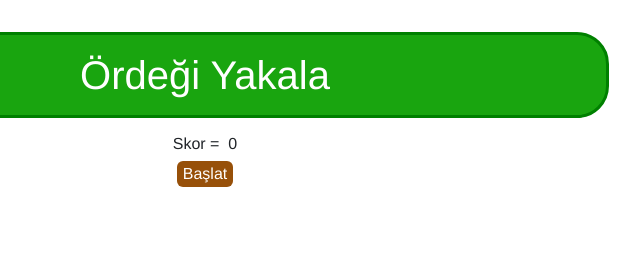
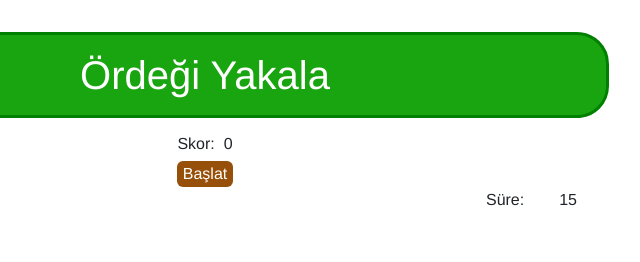
Before and after one commit to AmacEroglu/CatchDuck, a plain HTML site: page index.html in a window 1280 px wide. Shown: the top 262 px of the page, 435-1075 px from the left. Drawn offline with nearby package versions, Linux system fonts and the light colour scheme.

Commit message:
hata düzenleme

```diff
--- a/custom.css
+++ b/custom.css
@@ -5,6 +5,30 @@
    justify-content: center;
    height: 15em;
    margin-top: 2em;
+}
+
+#süre {
+    display: inline-block;
+    float: right;
+    font-size: 1rem;
+    /* border: 2px green solid;
+    background-color: green;
+    color: white; */
+    border-radius: 8px;
+    padding: 3px;
+    padding-right: 2em;
+}
+
+#süreText {
+    display: inline-block;
+    float: right;
+    font-size: 1rem;
+    /* border: 2px green solid;
+    background-color: green;
+    color: white; */
+    border-radius: 8px;
+    padding: 3px;
+    padding-right: 2em;
 }
 
 .container h1 {
--- a/index.html
+++ b/index.html
@@ -15,10 +15,12 @@
     <div class="container">
         <header>
             <h1>Ördeği Yakala</h1>
-            <h3>Skor = <span>
+            <h3>Skor: <span>
                     <div id="score"> &nbsp; 0</div>
                 </span></h3>
             <button id="başla" buton>Başlat</button>
+            <h5 id="süreText" >15</h5>
+            <h5 id="süre">Süre:</h5>
         </header>
         <div id="oyun-alanı">
             <div class="çimen">
--- a/site.js
+++ b/site.js
@@ -1,10 +1,12 @@
 const başlatBtn = document.getElementById('başla');
 const scoreText = document.getElementById('score');
 const ördekler = document.querySelectorAll('.ördek')
+const süreText = document.getElementById('süreText');
 
 let öncekiÖrdek;
 let süredoldu = false;
 let skor = 0;
+let süre = 15;
 
 function rastgeleÖrdek() {
     const sıra = Math.floor(Math.random() * ördekler.length);
@@ -34,6 +36,18 @@ function up() {
     }, süre);
 }
 
+// function oyunaBaşla() {
+//     if (!süredoldu) {
+//       süre--;
+//       süreText.textContent = süre;
+//     } else {
+//       süreText.textContent = "süre doldu";
+//     }
+//   }
+
+
+
+
 function oyunaBaşla() {
     süreDoldu = false;
     skor = 0;
@@ -55,6 +69,10 @@ function tıklama(e) {
 
 başlatBtn.addEventListener('click', () => {
     oyunaBaşla();
+
+    if( oyunaBaşla=true) {
+        başlatBtn.classList.remove();
+    }
 })
 
 ördekler.forEach((ördek) => {
```
